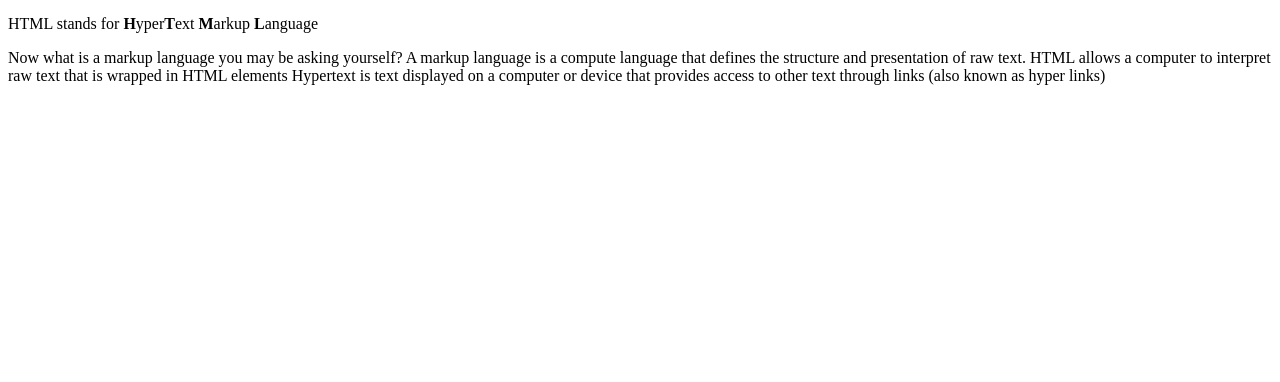
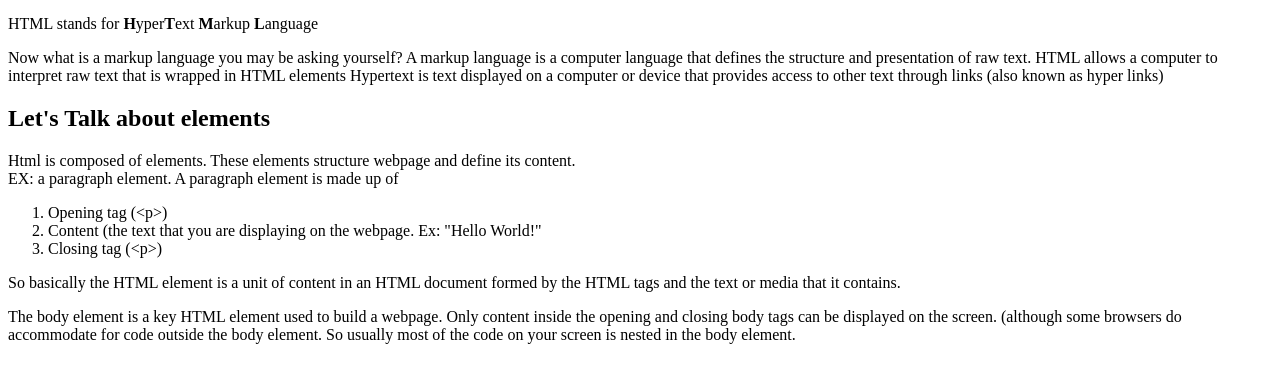
Before and after one commit to rebeccapatek/htmlreviewwebsite, a plain HTML site: page index.html in a window 1280 px wide. Shown: the part 398-780 px from the top of the page. Drawn offline with Linux system fonts and the light colour scheme.

Commit message:
completed element section

```diff
--- a/index.html
+++ b/index.html
@@ -11,7 +11,20 @@
     <h3>Provides the structure to the content appearing on a website</h3>
     <div>HTML stands for <strong>H</strong>yper<strong>T</strong>ext <strong>M</strong>arkup <strong>L</strong>anguage
     </div>
-    <p>Now what is a markup language you may be asking yourself? A markup language is a compute language that defines the structure and presentation of raw text. HTML allows a computer to interpret raw text that is wrapped in HTML elements
+    <p>Now what is a markup language you may be asking yourself? A markup language is a computer language that defines the structure and presentation of raw text. HTML allows a computer to interpret raw text that is wrapped in HTML elements
 
         Hypertext is text displayed on a computer or device that provides access to other text through links (also known as hyper links)</p>
+    <h2>Let's Talk about elements</h2>
+    <div>Html is composed of elements.  These elements structure  webpage and define its content.</div>
+    <div>EX: a paragraph element.
+        A paragraph element is made up of</div>
+      <ol>
+          <li>Opening tag (&lt;p&gt)</li>
+          <li>Content (the text that you are displaying on the webpage. Ex: "Hello World!"</li>
+          <li>Closing tag (&lt;p&gt)</li>
+      </ol>
+      <p>So basically the HTML element is a unit of content in an HTML document formed by the HTML tags and the text or media that it contains.</p>
+      <p>The body element is a key HTML element used to build a webpage.  Only content inside the opening and closing body tags can be displayed on the screen. (although some browsers do accommodate for code outside the body element.
+
+        So usually most of the code on your screen is nested in the body element.</p>
 </body>
```
